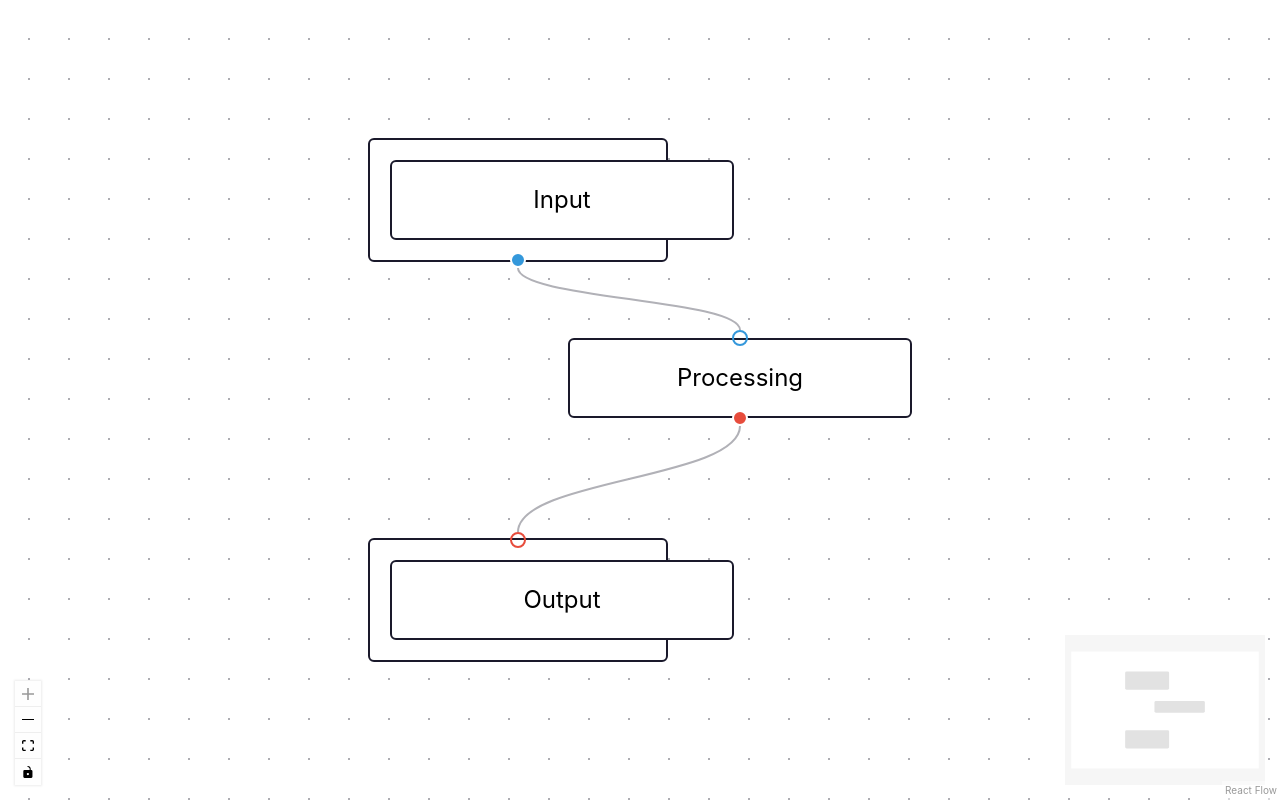
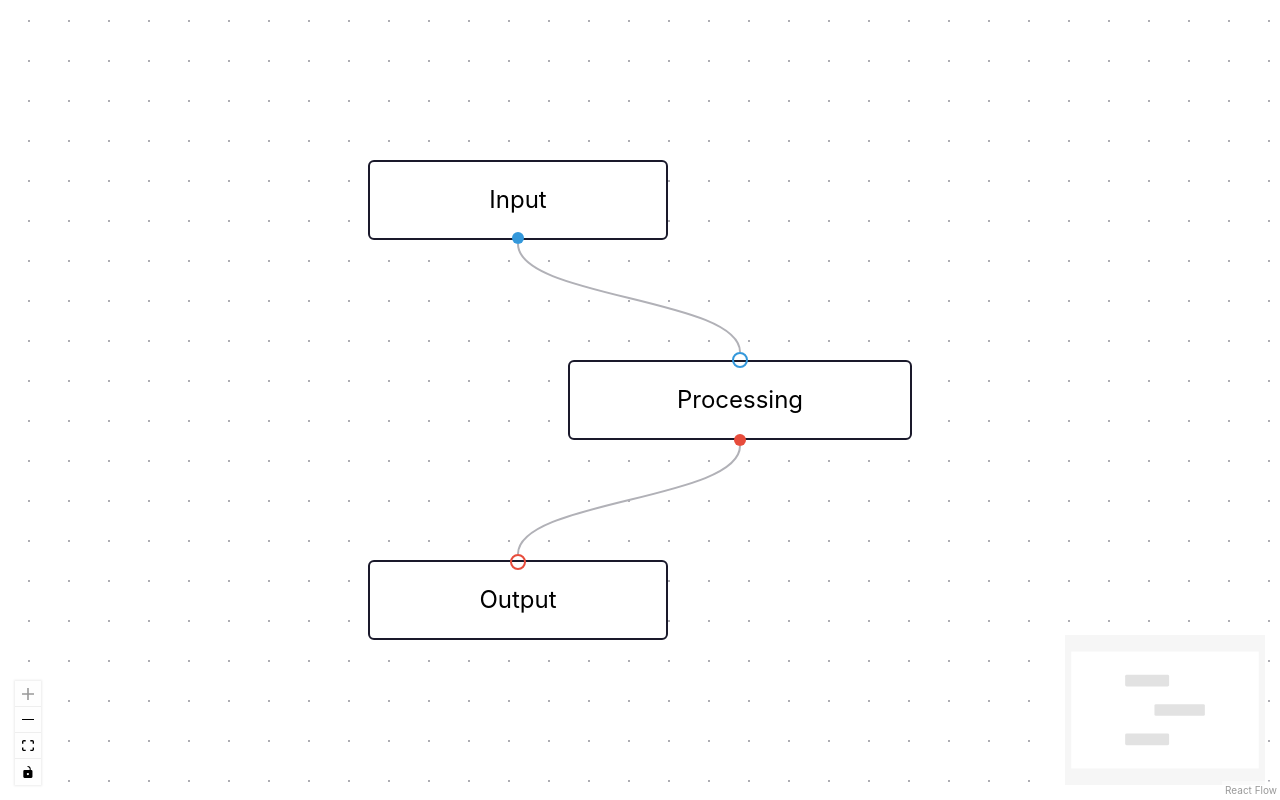
Before and after one commit to KoMatrich/Vulkan-Flow, a React (Vite) app: page / in a window 1280 px wide. Built offline with nearby package versions, Linux system fonts and the light colour scheme.

Commit message:
refactor: remove default class from node components and update type handling

```diff
--- a/src/nodes/InputNode.tsx
+++ b/src/nodes/InputNode.tsx
@@ -15,7 +15,6 @@ export function InputNode({data}: NodeProps<InputNode>) {
 
     return (
         <div
-            className="react-flow__node-default"
             onClick={handleClick}
             onDoubleClick={handleDoubleClick}
         >
@@ -27,6 +26,7 @@ export function InputNode({data}: NodeProps<InputNode>) {
                 position={Position.Bottom}
                 style={{
                     backgroundColor: outputColor, // Filled handle for output
+                    border: "none"
                 }}
             />
         </div>
--- a/src/nodes/OutputNode.tsx
+++ b/src/nodes/OutputNode.tsx
@@ -7,9 +7,7 @@ export function OutputNode({data}: NodeProps<OutputNode>) {
     const inputColor = Type2Color(data.inputType);
 
     return (
-        <div
-            className="react-flow__node-default"
-        >
+        <div>
             <div>Output</div>
 
             {/* Target Handle (Input - Outlined) */}
--- a/src/nodes/ProcessingNode.tsx
+++ b/src/nodes/ProcessingNode.tsx
@@ -29,6 +29,7 @@ export function ProcessingNode({data}: NodeProps<ProcessingNode>) {
                 position={Position.Bottom}
                 style={{
                     backgroundColor: outputColor, // Filled handle for output
+                    border: "none"
                 }}
             />
         </div>
--- a/src/type2Colors.ts
+++ b/src/type2Colors.ts
@@ -5,6 +5,6 @@ const type2Color: Record<string, string> = {
     default: "#95a5a6", // Gray
 };
 
-export function Type2Color(type?: string) {
+export function Type2Color(type?: unknown) {
     return type2Color[type] ?? type2Color.default;
 }
```
